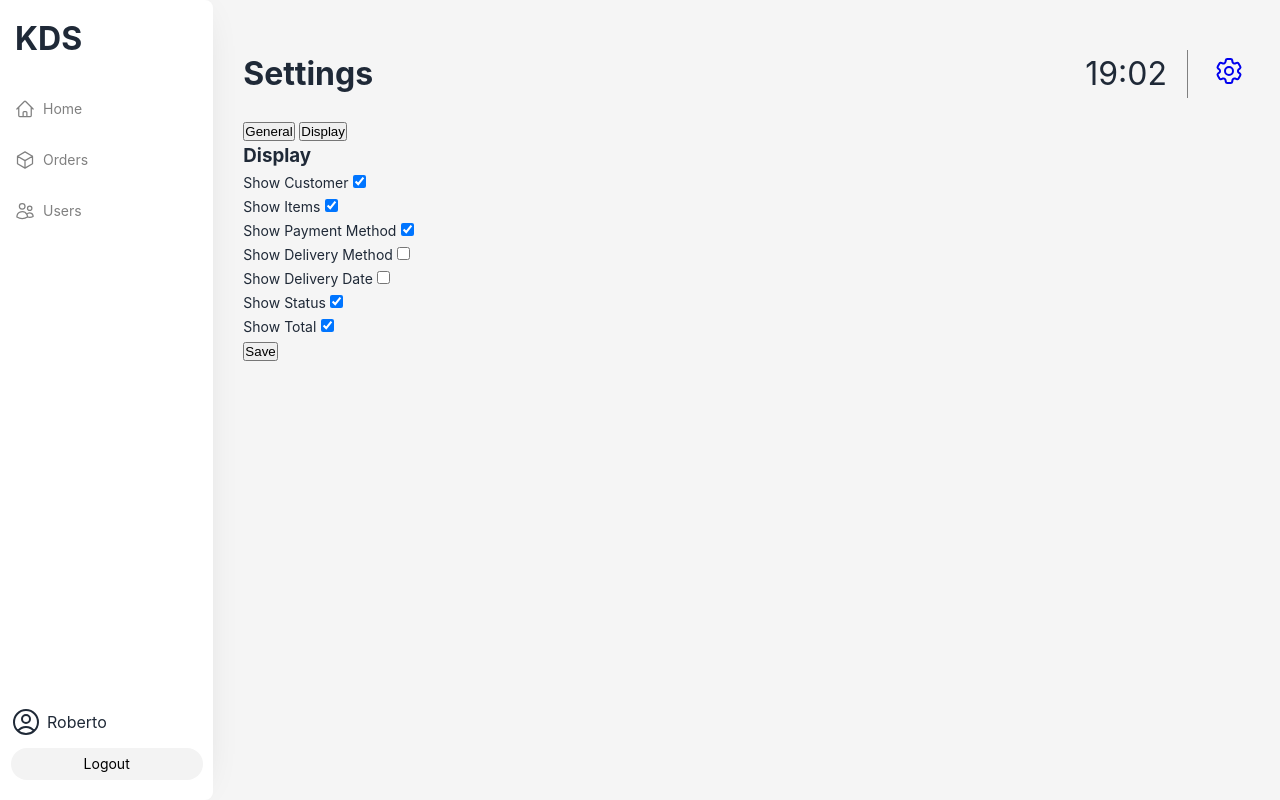
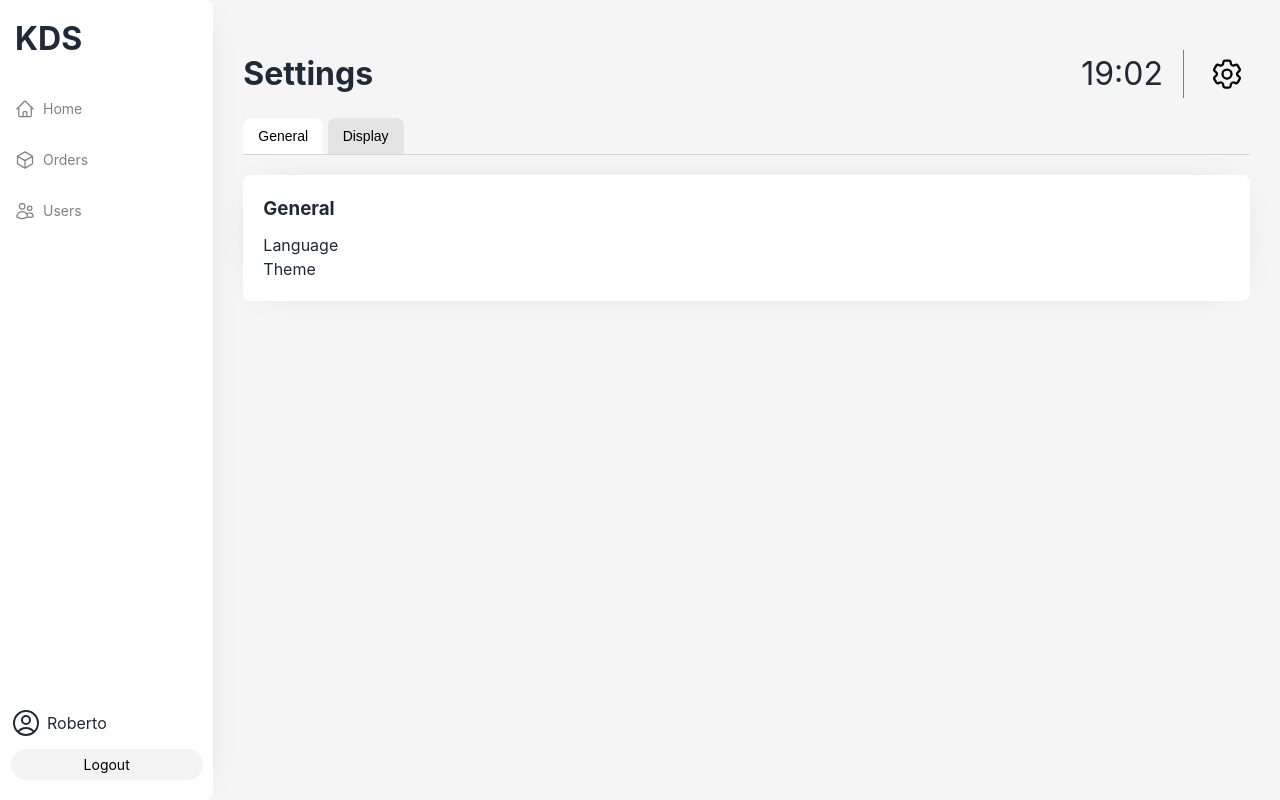
Before and after one commit to robyk01/kitchen-display-system, a Flask app: page /settings in a window 1280 px wide. Run offline with Flask 3, Linux system fonts and the light colour scheme; the visitor is signed in with stand-in values (Sample User, id 1).

Commit message:
Configured settings for users, added js

```diff
--- a/static/css/style.css
+++ b/static/css/style.css
@@ -93,8 +93,7 @@ nav.menu a.active p{
     border-radius: 30px;
     box-shadow: none;
     text-decoration: none;
-    padding: 5px 10px;
-    min-height: 32px;
+    padding: 5px 20px;
     border: none;
     cursor: pointer;
 }
@@ -127,22 +126,24 @@ nav.menu a.active p{
     align-items: center;
 }
 
+.settings-icon{
+    display: flex;
+    align-items: center;
+    padding: 5px;
+    margin-left: 20px;
+    color: black;
+    border-radius: 12px;
+    transition: all 0.2s ease;
+}
+
+.settings-icon:hover{
+    background-color: #e4e4e4;
+}
+
 .header-time{
     font-size: 32px;
     border-right: 1px solid grey;
     padding-right: 20px;
-}
-
-.header-right svg{
-    padding: 5px;
-    margin-left: 20px;
-    border-radius: 12px;
-    transition: all 0.2s ease;
-}
-
-.header-right svg:hover{
-    background-color: #e4e4e4;
-
 }
 
 /* login */
@@ -315,7 +316,7 @@ nav.menu a.active p{
     flex-direction: column;
     background-color: white;
     width: 50%;
-    padding: 15px;
+    padding: 20px;
 }
 
 .register-form input{
@@ -342,7 +343,7 @@ nav.menu a.active p{
     flex-direction: column;
     background-color: white;
     width: 50%;
-    padding: 15px;
+    padding: 20px;
     border-radius: 8px;
 }
 
@@ -404,6 +405,8 @@ nav.menu a.active p{
     font-weight: 700;
 }
 
+
+
 #live-orders{
     margin-bottom: 30px;
 }
@@ -414,11 +417,6 @@ nav.menu a.active p{
 
 .late-order {
     background-color: #FFEBEE;
-}
-
-
-#add_order{
-    background-color: white;
 }
 
 
@@ -438,7 +436,7 @@ nav.menu a.active p{
     justify-content: space-between;
     background-color: white;
     width: 100%;
-    padding: 15px;
+    padding: 20px;
     margin-bottom: 30px;
     border-radius: 8px;
     box-shadow: 0px 0px 40px -20px rgba(0,0,0,0.2);
@@ -492,3 +490,48 @@ nav.menu a.active p{
 .settings-content{
     margin: 30px;
 }
+
+.settings-tab-buttons{
+    width: 100%;
+    border-bottom: 1px solid lightgrey;
+    margin-bottom: 20px;
+}
+
+.settings-tab{
+    background-color: white;
+    padding: 20px;
+    border-radius: 8px;
+    box-shadow: 0px 0px 40px -20px rgba(0,0,0,0.2);
+}
+
+.tab-button{
+    font-size: 14px;
+    padding: 10px 15px;
+    border-radius: 8px 8px 0px 0px;
+    border: 0px;
+    background-color: #e4e4e4;
+    cursor: pointer;
+}
+
+.tab-button.active{
+    background-color: white;
+}
+
+.tab-title{
+    margin-bottom: 10px;
+}
+
+.tab-form{
+    display: flex;
+    flex-direction: column;
+}
+
+.form-setting{
+    display: flex;
+    justify-content: space-between;
+    margin-bottom: 10px;
+}
+
+.tab-form button{
+    align-self: flex-end;
+}
--- /dev/null
+++ b/static/js/settings.js
@@ -0,0 +1,11 @@
+document.addEventListener('DOMContentLoaded', function(){
+    openTab('general');
+});
+
+function openTab(tab){
+    document.querySelectorAll('.tab-content').forEach(elem => elem.style.display = 'none');
+    document.getElementById(`${tab}-content`).style.display = 'block';
+
+    document.querySelectorAll('.tab-button').forEach(elem => elem.classList.remove('active'));
+    document.getElementById(`${tab}-button`).classList.add('active');
+}
--- a/templates/base.html
+++ b/templates/base.html
@@ -52,5 +52,7 @@
         {% endif %}
         {% block content %}{% endblock %}
     </div>
+
+    {% block scripts %}{% endblock %}
 </body>
 </html>
--- a/templates/header.html
+++ b/templates/header.html
@@ -5,7 +5,7 @@
     <div class="header-right">
         <p class="header-time">{{ clock }}</p>
         <a href=" {{ url_for('settings') }}" class="settings-icon">
-            <svg xmlns="http://www.w3.org/2000/svg" fill="none" viewBox="0 0 24 24" stroke-width="1.5" stroke="currentColor" class="size-6" width="42" height="42"><path stroke-linecap="round" stroke-linejoin="round" d="M9.594 3.94c.09-.542.56-.94 1.11-.94h2.593c.55 0 1.02.398 1.11.94l.213 1.281c.063.374.313.686.645.87.074.04.147.083.22.127.325.196.72.257 1.075.124l1.217-.456a1.125 1.125 0 0 1 1.37.49l1.296 2.247a1.125 1.125 0 0 1-.26 1.431l-1.003.827c-.293.241-.438.613-.43.992a7.723 7.723 0 0 1 0 .255c-.008.378.137.75.43.991l1.004.827c.424.35.534.955.26 1.43l-1.298 2.247a1.125 1.125 0 0 1-1.369.491l-1.217-.456c-.355-.133-.75-.072-1.076.124a6.47 6.47 0 0 1-.22.128c-.331.183-.581.495-.644.869l-.213 1.281c-.09.543-.56.94-1.11.94h-2.594c-.55 0-1.019-.398-1.11-.94l-.213-1.281c-.062-.374-.312-.686-.644-.87a6.52 6.52 0 0 1-.22-.127c-.325-.196-.72-.257-1.076-.124l-1.217.456a1.125 1.125 0 0 1-1.369-.49l-1.297-2.247a1.125 1.125 0 0 1 .26-1.431l1.004-.827c.292-.24.437-.613.43-.991a6.932 6.932 0 0 1 0-.255c.007-.38-.138-.751-.43-.992l-1.004-.827a1.125 1.125 0 0 1-.26-1.43l1.297-2.247a1.125 1.125 0 0 1 1.37-.491l1.216.456c.356.133.751.072 1.076-.124.072-.044.146-.086.22-.128.332-.183.582-.495.644-.869l.214-1.28Z" /><path stroke-linecap="round" stroke-linejoin="round" d="M15 12a3 3 0 1 1-6 0 3 3 0 0 1 6 0Z" /></svg>
+            <svg xmlns="http://www.w3.org/2000/svg" fill="none" viewBox="0 0 24 24" stroke-width="1.5" stroke="currentColor" class="size-6" width="36" height="36"><path stroke-linecap="round" stroke-linejoin="round" d="M9.594 3.94c.09-.542.56-.94 1.11-.94h2.593c.55 0 1.02.398 1.11.94l.213 1.281c.063.374.313.686.645.87.074.04.147.083.22.127.325.196.72.257 1.075.124l1.217-.456a1.125 1.125 0 0 1 1.37.49l1.296 2.247a1.125 1.125 0 0 1-.26 1.431l-1.003.827c-.293.241-.438.613-.43.992a7.723 7.723 0 0 1 0 .255c-.008.378.137.75.43.991l1.004.827c.424.35.534.955.26 1.43l-1.298 2.247a1.125 1.125 0 0 1-1.369.491l-1.217-.456c-.355-.133-.75-.072-1.076.124a6.47 6.47 0 0 1-.22.128c-.331.183-.581.495-.644.869l-.213 1.281c-.09.543-.56.94-1.11.94h-2.594c-.55 0-1.019-.398-1.11-.94l-.213-1.281c-.062-.374-.312-.686-.644-.87a6.52 6.52 0 0 1-.22-.127c-.325-.196-.72-.257-1.076-.124l-1.217.456a1.125 1.125 0 0 1-1.369-.49l-1.297-2.247a1.125 1.125 0 0 1 .26-1.431l1.004-.827c.292-.24.437-.613.43-.991a6.932 6.932 0 0 1 0-.255c.007-.38-.138-.751-.43-.992l-1.004-.827a1.125 1.125 0 0 1-.26-1.43l1.297-2.247a1.125 1.125 0 0 1 1.37-.491l1.216.456c.356.133.751.072 1.076-.124.072-.044.146-.086.22-.128.332-.183.582-.495.644-.869l.214-1.28Z" /><path stroke-linecap="round" stroke-linejoin="round" d="M15 12a3 3 0 1 1-6 0 3 3 0 0 1 6 0Z" /></svg>
         </a>
     </div>
 </div>
--- a/templates/settings.html
+++ b/templates/settings.html
@@ -3,26 +3,34 @@
 {% block content %}
 <div class="settings-content">
     {% include "header.html" %}
-    <div class="settings-tabs">
-        <button class="tab-button" onclick="openTab('general')">General</button>
-        <button class="tab-button" onclick="openTab('display')">Display</button>
+    <div class="settings-tab-buttons">
+        <button class="tab-button" id="general-button" onclick="openTab('general')">General</button>
+        <button class="tab-button" id="display-button" onclick="openTab('display')">Display</button>
     </div>
 
-    <div class="general-content">
+    <div class="settings-tab">
+        <div class="tab-content" id="general-content">
+            <h3 class="tab-title">General</h3>
+            <p>Language</p>
+            <p>Theme</p>
+        </div>
 
-    </div>
-
-    <div class="display-content">
-        <h3>Display</h3>
-        <form method="POST" class="display-content-form">
-            {% for field in ['show_customer', 'show_items', 'show_payment_method', 'show_delivery_method', 'show_delivery_date', 'show_status', 'show_total'] %}
-                <div class="{{ field }}-setting">
-                    <label for="{{ field }}">{{ field.replace('_', ' ').title() }}</label>
-                    <input type="checkbox" name="{{ field }}" {% if getattr(settings, field) %}checked{% endif %}>
-                </div>
-            {% endfor %}
-            <button type="submit">Save</button>
-        </form>
+        <div class="tab-content" id="display-content">
+            <h3 class="tab-title">Display</h3>
+            <form method="POST" class="tab-form" id="display-form">
+                {% for field in ['show_customer', 'show_items', 'show_payment_method', 'show_delivery_method', 'show_delivery_date', 'show_status', 'show_total'] %}
+                    <div class="form-setting" id="{{ field }}-setting">
+                        <label for="{{ field }}">{{ field.replace('_', ' ').title() }} column</label>
+                        <input type="checkbox" name="{{ field }}" size="50" {% if getattr(settings, field) %}checked{% endif %}>
+                    </div>
+                {% endfor %}
+                <button type="submit" class="admin-button">Save</button>
+            </form>
+        </div>
     </div>
 </div>
 {% endblock %}
+
+{% block scripts %}
+<script src=" {{ url_for('static', filename='js/settings.js') }} "></script>
+{% endblock %}
```
